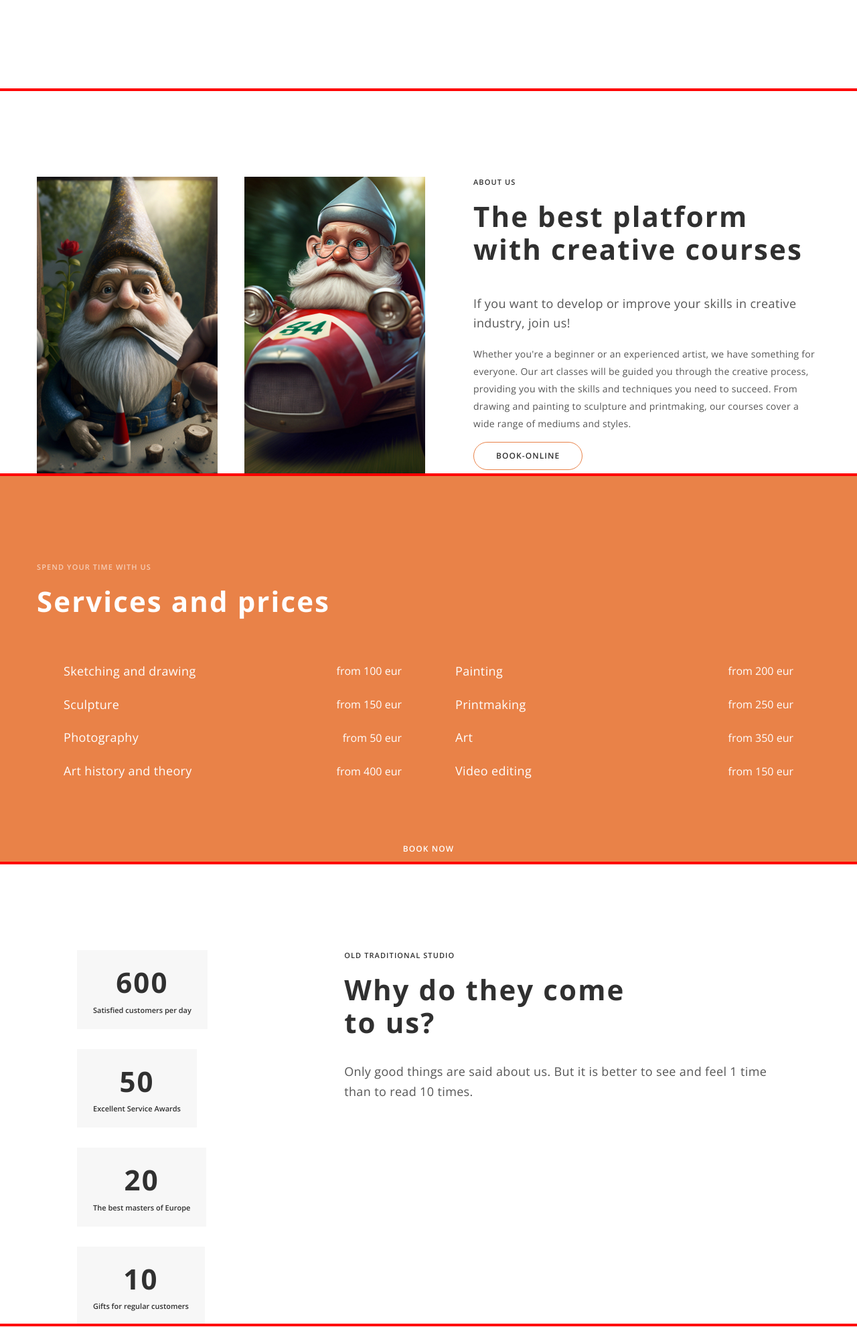
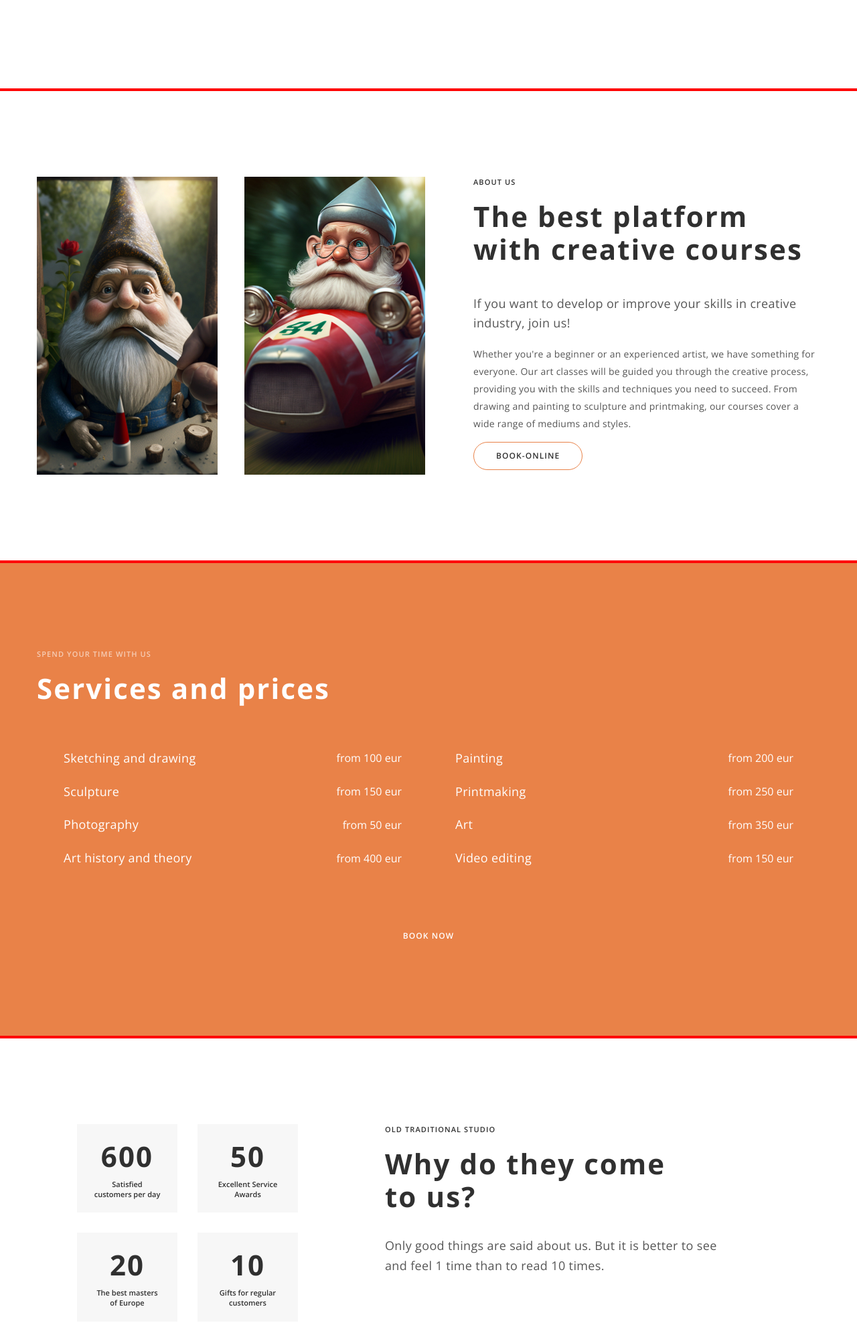
Before and after one commit to KaterynaDovzhenko/gnome, a plain HTML site: page index.html in a window 1280 px wide. Shown: the part 580-2562 px from the top of the page at 67% size. Drawn offline with nearby package versions, Linux system fonts and the light colour scheme.

Commit message:
updated paddings

```diff
--- a/css/styles.css
+++ b/css/styles.css
@@ -239,6 +239,10 @@ p, h1, h2, h3, h4, h5, h6 {
 
 /* ==============================ABOUT US============================== */
 
+.about-us-section {
+    padding-bottom: 130px;
+}
+
 .about-container {
     display: flex;
     gap: 72px;
@@ -254,6 +258,7 @@ p, h1, h2, h3, h4, h5, h6 {
 
 .prices-section {
     background-color: #E98248;
+    padding-bottom: 130px;
 }
 
 .pricing {
@@ -294,6 +299,7 @@ p, h1, h2, h3, h4, h5, h6 {
  .why-section {
     padding-left: 100px;
     padding-right: 75px;
+    padding-bottom: 130px;
 }
 .why-container {
     display: flex;
@@ -307,12 +313,12 @@ p, h1, h2, h3, h4, h5, h6 {
 .why-left-side {
     display: flex;
     flex-wrap: wrap;
-     gap: 30px;
+    gap: 30px;
     width: 330px;
 }
 
 .why-items {
-    flex-basis: calc((100%-30px) / 2);
+    flex-basis: calc((100% - 30px) / 2);
 }
 
 .why-content {
@@ -339,12 +345,20 @@ p, h1, h2, h3, h4, h5, h6 {
     margin-bottom: 6px;
 }
 
+.why-right-side {
+    max-width: 500px;
+}
+
 
 
 
 /* ==============================/WHY============================== */
 
 /* ==============================INSPO============================== */
+
+.inspo-section {
+    padding-bottom: 130px;
+}
 
 .inspo-cards {
     display: flex;
@@ -353,7 +367,7 @@ p, h1, h2, h3, h4, h5, h6 {
 }
 
 .inspo-cards > .items {
-    flex-basis: calc ((100%-60px)/3);
+    flex-basis: calc ((100% - 60px)/3);
 }
 
 .inspo-content {
--- a/index.html
+++ b/index.html
@@ -66,7 +66,7 @@
           </ul>
         </div>
       </section>
-      <section  class="section"id="about us" class="about-us">
+      <section  class="section about-us-section"id="about us">
         <div class="container">
           <div class="about-container">
                  <div class="about-img">
@@ -82,7 +82,7 @@
           height="445"
           alt="Gnome in the car"
         />
-     </div>
+      </div>
        <div class="about-content">
          <h2 class="suptittle suptittle-light">about us</h2>
         <p class="tittle-section tittle-section-dark">The best platform with creative courses </p>
@@ -201,7 +201,7 @@
           </div>
         </div>
       </section>
-      <section class="section" id="inspo">
+      <section class="section inspo-section" id="inspo">
         <div class="container">
         <p class="suptittle suptittle-light ">for true connoisseurs of the atmosphere</p>
         <h2 class="tittle-section tittle-section-dark">Our inspiration</h2>
```
